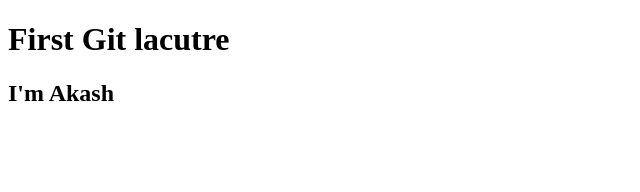
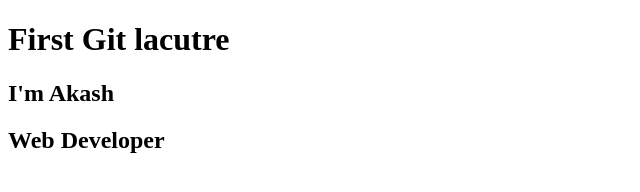
Before and after one commit to Akash0981/delta-demo, a plain HTML site: page index.html in a window 1280 px wide. Shown: the whole page, without its empty margins (0-640 px from the left). Drawn offline with Linux system fonts and the light colour scheme.

Commit message:
Update index.html

```diff
--- a/index.html
+++ b/index.html
@@ -8,5 +8,6 @@
 <body>
     <h1>First Git lacutre</h1>
     <h2>I'm Akash</h2>
+    <h2>Web Developer</h2>
 </body>
 </html>
```
